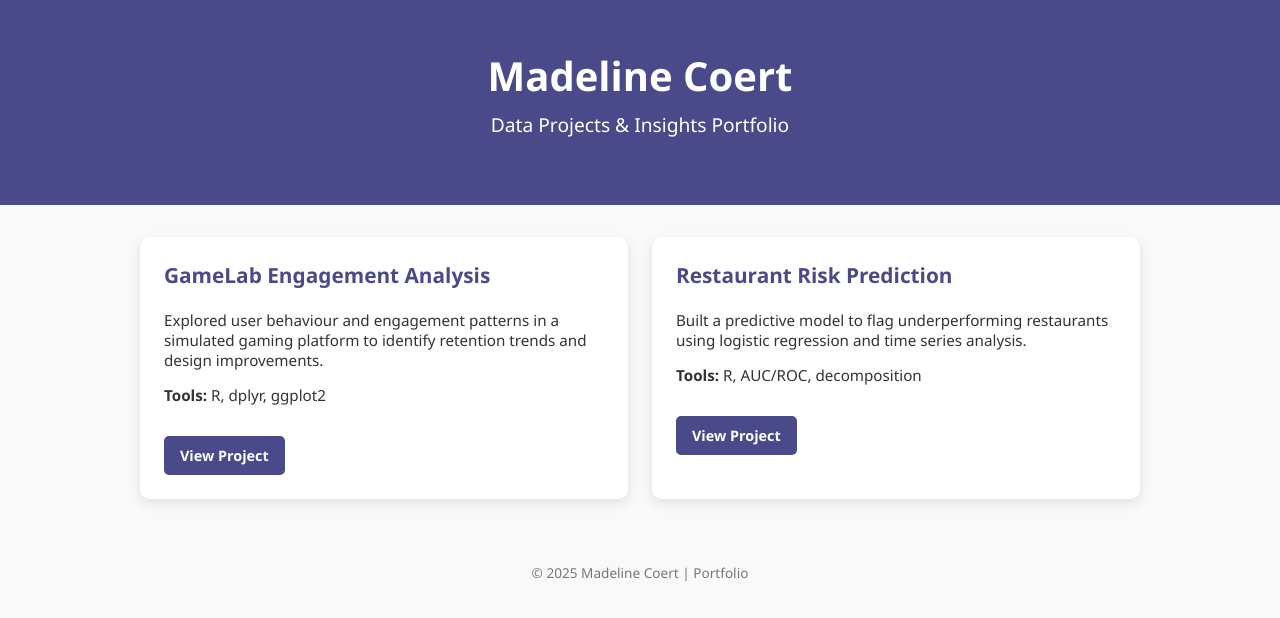
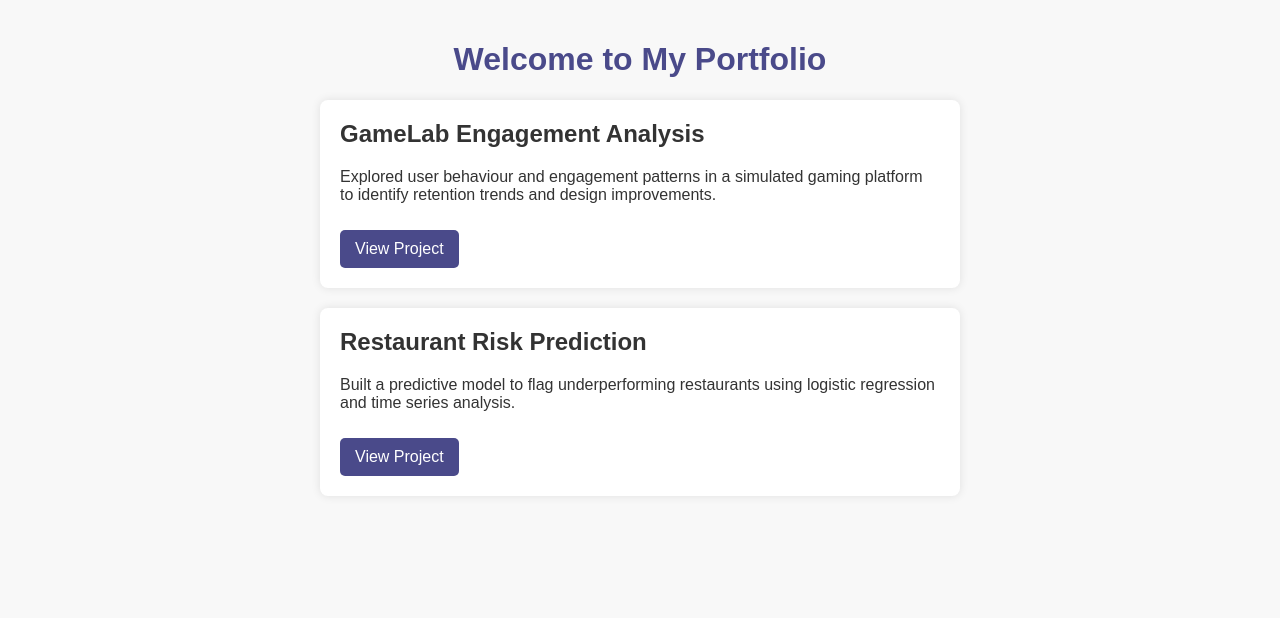
Before and after one commit to MadelineCoert/madelinecoert.github.io, a plain HTML site: page index.html in a window 1280 px wide. Drawn offline with Linux system fonts and the light colour scheme.

Commit message:
Update index.html

```diff
--- a/index.html
+++ b/index.html
@@ -1,108 +1,60 @@
 <!DOCTYPE html>
-<html lang="en">
+<html>
 <head>
-  <meta charset="UTF-8" />
-  <meta name="viewport" content="width=device-width, initial-scale=1.0" />
+  <meta charset="UTF-8">
   <title>Madeline Coert | Portfolio</title>
   <style>
     body {
+      font-family: Arial, sans-serif;
+      background-color: #f8f8f8;
       margin: 0;
-      font-family: 'Segoe UI', Tahoma, Geneva, Verdana, sans-serif;
-      background: #f9f9f9;
+      padding: 20px;
       color: #333;
     }
-    header {
-      background-color: #4a4a8a;
-      color: white;
-      padding: 3rem 1rem;
+    h1 {
       text-align: center;
-    }
-    header h1 {
-      margin: 0;
-      font-size: 2.5rem;
-    }
-    header p {
-      margin-top: 0.5rem;
-      font-size: 1.2rem;
-    }
-    .container {
-      max-width: 1000px;
-      margin: 2rem auto;
-      padding: 0 1rem;
-    }
-    .projects {
-      display: grid;
-      grid-template-columns: repeat(auto-fit, minmax(280px, 1fr));
-      gap: 1.5rem;
-    }
-    .card {
-      background: white;
-      border-radius: 10px;
-      padding: 1.5rem;
-      box-shadow: 0 4px 12px rgba(0,0,0,0.1);
-      transition: transform 0.2s ease;
-    }
-    .card:hover {
-      transform: translateY(-5px);
-    }
-    .card h3 {
-      margin-top: 0;
-      font-size: 1.3rem;
       color: #4a4a8a;
     }
-    .card p {
-      font-size: 0.95rem;
+    .project {
+      background: white;
+      border-radius: 8px;
+      padding: 20px;
+      margin: 20px auto;
+      max-width: 600px;
+      box-shadow: 0 0 10px rgba(0,0,0,0.1);
+    }
+    .project h2 {
+      margin-top: 0;
     }
     .btn {
       display: inline-block;
-      margin-top: 1rem;
-      padding: 0.6rem 1rem;
+      margin-top: 10px;
+      padding: 10px 15px;
       background-color: #4a4a8a;
       color: white;
+      text-decoration: none;
       border-radius: 5px;
-      text-decoration: none;
-      font-weight: bold;
-      font-size: 0.9rem;
     }
     .btn:hover {
       background-color: #39397a;
     }
-    footer {
-      text-align: center;
-      padding: 2rem 1rem;
-      font-size: 0.85rem;
-      color: #777;
-    }
   </style>
 </head>
 <body>
-  <header>
-    <h1>Madeline Coert</h1>
-    <p>Data Projects & Insights Portfolio</p>
-  </header>
 
-  <div class="container">
-    <div class="projects">
-      <div class="card">
-        <h3>GameLab Engagement Analysis</h3>
-        <p>Explored user behaviour and engagement patterns in a simulated gaming platform to identify retention trends and design improvements.</p>
-        <p><strong>Tools:</strong> R, dplyr, ggplot2</p>
-        <a href="https://github.com/MadelineCoert/GameLab-Engagement-Analysis" target="_blank" class="btn">View Project</a>
-      </div>
+  <h1>Welcome to My Portfolio</h1>
 
-      <div class="card">
-        <h3>Restaurant Risk Prediction</h3>
-        <p>Built a predictive model to flag underperforming restaurants using logistic regression and time series analysis.</p>
-        <p><strong>Tools:</strong> R, AUC/ROC, decomposition</p>
-        <a href="https://github.com/MadelineCoert/Restaurant-Performance-EDA" target="_blank" class="btn">View Project</a>
-      </div>
-
-      <!-- Add more project cards here if needed -->
-    </div>
+  <div class="project">
+    <h2>GameLab Engagement Analysis</h2>
+    <p>Explored user behaviour and engagement patterns in a simulated gaming platform to identify retention trends and design improvements.</p>
+    <a class="btn" href="https://github.com/MadelineCoert/GameLab-Engagement-Analysis" target="_blank">View Project</a>
   </div>
 
-  <footer>
-    &copy; 2025 Madeline Coert | Portfolio
-  </footer>
+  <div class="project">
+    <h2>Restaurant Risk Prediction</h2>
+    <p>Built a predictive model to flag underperforming restaurants using logistic regression and time series analysis.</p>
+    <a class="btn" href="https://github.com/MadelineCoert/Restaurant-Performance-EDA" target="_blank">View Project</a>
+  </div>
+
 </body>
 </html>
```
